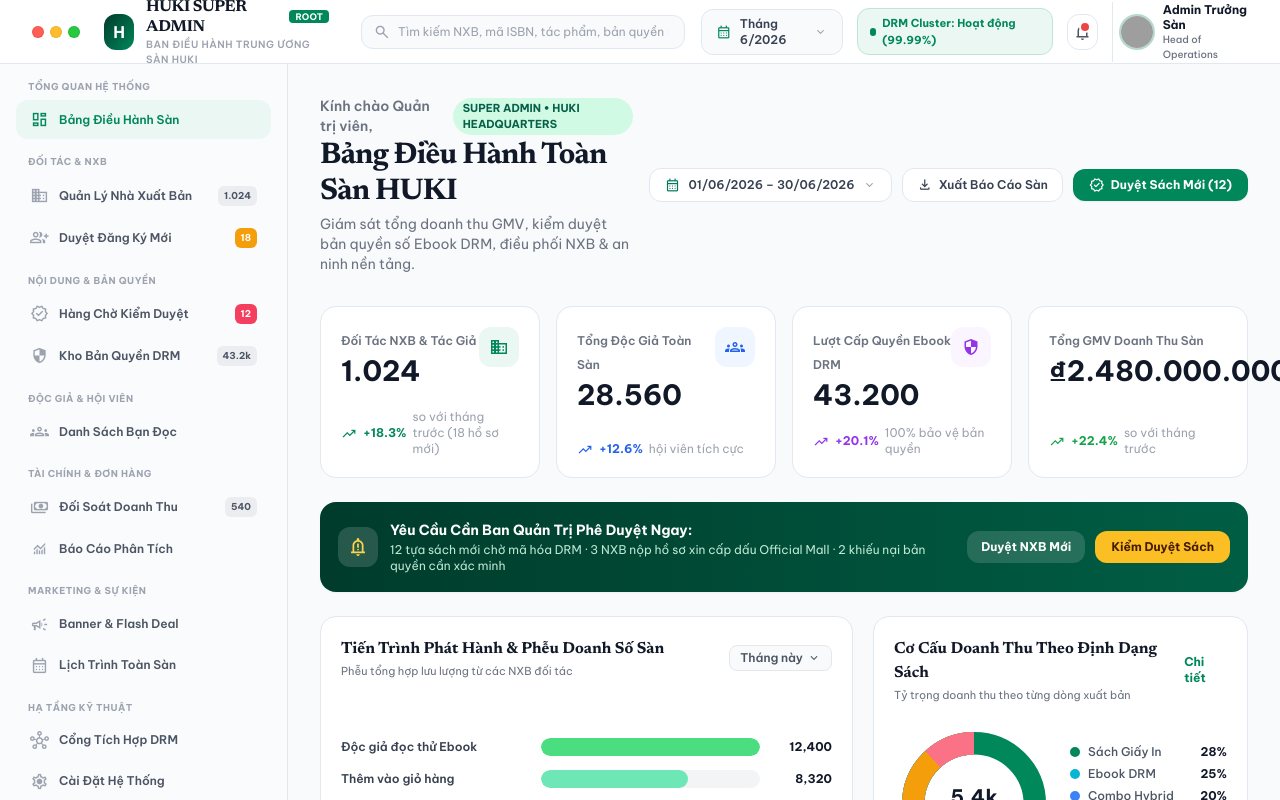
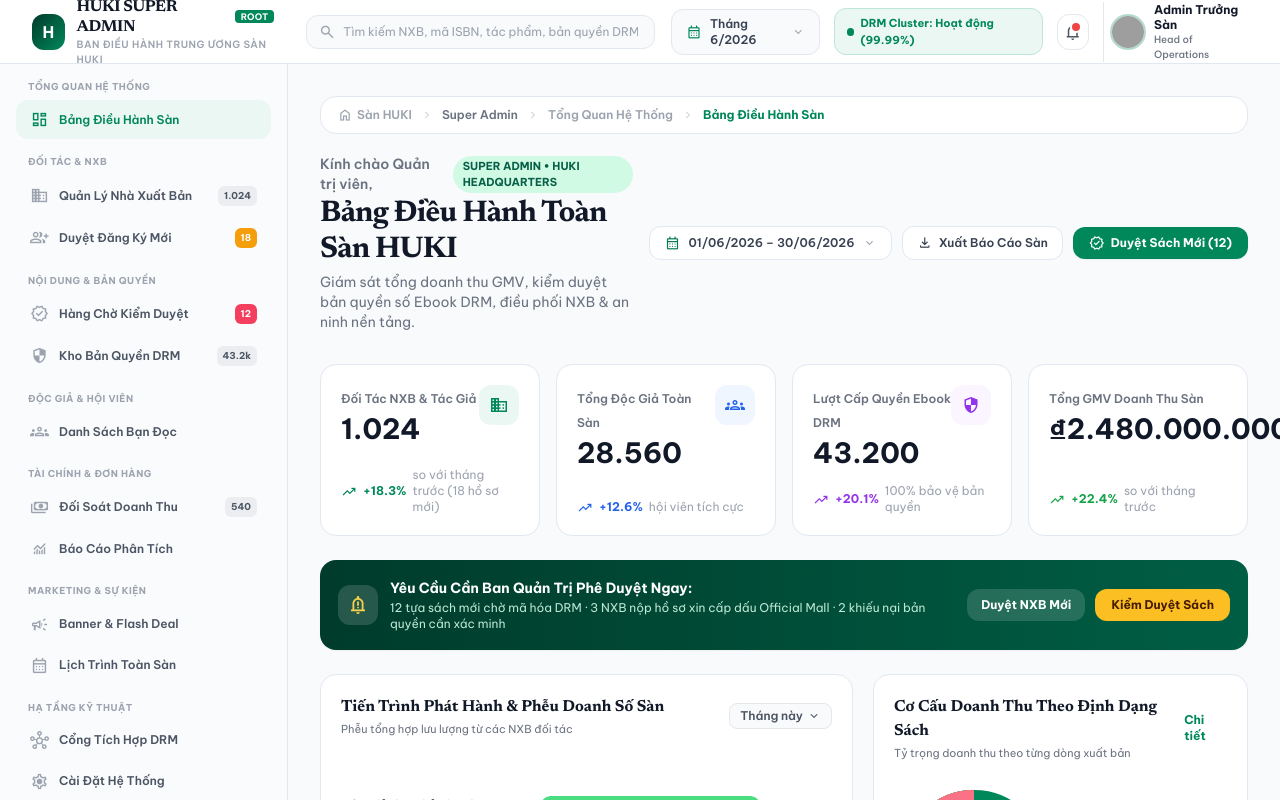
Before and after one commit to kienduc10012004/diendan_ui_huki_ebook, a React (Vite) app: page /admin/dashboard in a window 1280 px wide. Built offline with nearby package versions, Linux system fonts and the light colour scheme; grey boxes are pictures that could not be loaded.

Commit message:
feat: add AdminLayout component with sidebar navigation and header bar

```diff
--- a/src/components/layout/AdminLayout.jsx
+++ b/src/components/layout/AdminLayout.jsx
@@ -6,6 +6,30 @@
   const navigate = useNavigate();
   const [searchQuery, setSearchQuery] = useState('');
   const [isMobileMenuOpen, setIsMobileMenuOpen] = useState(false);
+
+  const routeMap = {
+    '/admin': { parent: 'Tổng Quan Hệ Thống', title: 'Bảng Điều Hành Sàn' },
+    '/admin/dashboard': { parent: 'Tổng Quan Hệ Thống', title: 'Bảng Điều Hành Sàn' },
+    '/admin/publishers': { parent: 'Đối Tác & NXB', title: 'Quản Lý Nhà Xuất Bản' },
+    '/admin/companies': { parent: 'Đối Tác & NXB', title: 'Quản Lý Nhà Xuất Bản' },
+    '/admin/leads': { parent: 'Đối Tác & NXB', title: 'Duyệt Đăng Ký Mới' },
+    '/admin/tasks': { parent: 'Nội Dung & Bản Quyền', title: 'Hàng Chờ Kiểm Duyệt Sách' },
+    '/admin/moderation': { parent: 'Nội Dung & Bản Quyền', title: 'Hàng Chờ Kiểm Duyệt Sách' },
+    '/admin/drm': { parent: 'Nội Dung & Bản Quyền', title: 'Kho Bản Quyền DRM' },
+    '/admin/users': { parent: 'Độc Giả & Hội Viên', title: 'Danh Sách Bạn Đọc' },
+    '/admin/contacts': { parent: 'Độc Giả & Hội Viên', title: 'Danh Sách Bạn Đọc' },
+    '/admin/deals': { parent: 'Tài Chính & Đơn Hàng', title: 'Đối Soát Doanh Thu 85/15' },
+    '/admin/finance': { parent: 'Tài Chính & Đơn Hàng', title: 'Đối Soát Doanh Thu 85/15' },
+    '/admin/reports': { parent: 'Tài Chính & Đơn Hàng', title: 'Báo Cáo Phân Tích' },
+    '/admin/automation': { parent: 'Marketing & Sự Kiện', title: 'Banner & Flash Deal' },
+    '/admin/marketing': { parent: 'Marketing & Sự Kiện', title: 'Banner & Flash Deal' },
+    '/admin/calendar': { parent: 'Marketing & Sự Kiện', title: 'Lịch Trình Toàn Sàn' },
+    '/admin/integrations': { parent: 'Hạ Tầng Kỹ Thuật', title: 'Cổng Tích Hợp DRM' },
+    '/admin/settings': { parent: 'Hạ Tầng Kỹ Thuật', title: 'Cài Đặt Hệ Thống' },
+    '/admin/support': { parent: 'Hạ Tầng Kỹ Thuật', title: 'Hỗ Trợ & Khiếu Nại' }
+  };
+
+  const currentRouteInfo = routeMap[location.pathname] || { parent: 'Hệ Thống', title: 'Quản Trị' };
 
   const menuSections = [
     {
@@ -71,15 +95,8 @@
       {/* 1. TOP APP BAR / HEADER (FULL WIDTH EDGE-TO-EDGE) */}
       <header className="h-16 border-b border-[#E2E8F0] px-4 sm:px-6 lg:px-8 flex items-center justify-between gap-4 shrink-0 bg-white z-30">
 
-        {/* Left: Window Controls & Root Brand */}
+        {/* Left: Brand Identity & Search */}
         <div className="flex items-center gap-4">
-          {/* macOS Window Dots */}
-          <div className="hidden sm:flex items-center gap-1.5 mr-2">
-            <span className="w-3 h-3 rounded-full bg-[#FF5F56] border border-[#E0443E]/50"></span>
-            <span className="w-3 h-3 rounded-full bg-[#FFBD2E] border border-[#DEA123]/50"></span>
-            <span className="w-3 h-3 rounded-full bg-[#27C93F] border border-[#1AAB29]/50"></span>
-          </div>
-
           {/* Mobile Menu Toggle */}
           <button
             onClick={() => setIsMobileMenuOpen(!isMobileMenuOpen)}
@@ -244,9 +261,32 @@
           </div>
         </aside>
 
-        {/* MAIN CONTENT OUTLET */}
-        <main className="flex-1 bg-[#F8FAFC] overflow-y-auto p-4 sm:p-6 lg:p-8">
-          <Outlet />
+        {/* MAIN CONTENT OUTLET WITH DYNAMIC BREADCRUMBS ("BÁNH MÌ") */}
+        <main className="flex-1 bg-[#F8FAFC] overflow-y-auto p-4 sm:p-6 lg:p-8 flex flex-col">
+
+          {/* BREADCRUMB BAR ("BÁNH MÌ" ĐIỀU HƯỚNG TRANG) */}
+          <nav aria-label="Breadcrumb" className="flex items-center gap-2 text-xs font-semibold text-gray-500 mb-5 bg-white px-4 py-2.5 rounded-2xl border border-[#E2E8F0] shadow-2xs shrink-0">
+            <Link to="/" className="text-gray-400 hover:text-[#00875A] flex items-center gap-1 transition-colors">
+              <span className="material-symbols-outlined text-[16px]">home</span>
+              <span className="hidden sm:inline">Sàn HUKI</span>
+            </Link>
+            <span className="material-symbols-outlined text-[14px] text-gray-300">chevron_right</span>
+            <Link to="/admin/dashboard" className="text-gray-500 hover:text-[#00875A] transition-colors">
+              Super Admin
+            </Link>
+            {currentRouteInfo.parent && (
+              <>
+                <span className="material-symbols-outlined text-[14px] text-gray-300">chevron_right</span>
+                <span className="text-gray-400 hidden sm:inline">{currentRouteInfo.parent}</span>
+              </>
+            )}
+            <span className="material-symbols-outlined text-[14px] text-gray-300">chevron_right</span>
+            <span className="text-[#00875A] font-bold">{currentRouteInfo.title}</span>
+          </nav>
+
+          <div className="flex-1">
+            <Outlet />
+          </div>
         </main>
       </div>
 
```
